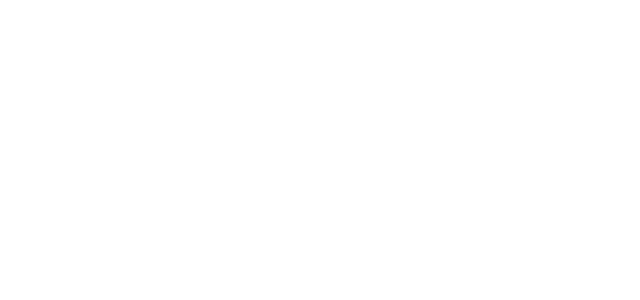
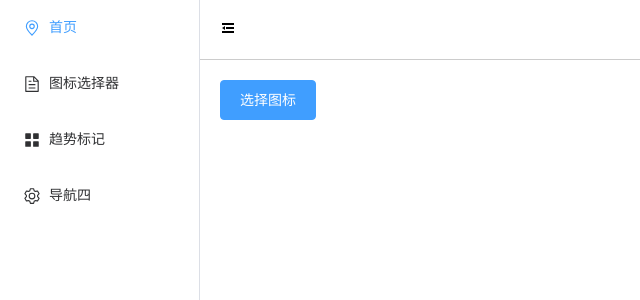
Before and after one commit to shiojiang/j3-components, a Vue app: page /chooseIcon in a window 1280 px wide. Before the commit this address had no page. Shown: the top 300 px of the page, without its empty margins (0-640 px from the left). Built offline with nearby package versions, Linux system fonts and the light colour scheme.

Commit message:
完成chooseIcon-对话框组件

```diff
--- /dev/null
+++ b/src/components/chooseIcon/src/index.vue
@@ -0,0 +1,43 @@
+<template>
+  <!-- 对话框按钮 -->
+  <el-button
+    type="primary"
+    size="large"
+    @click="handlePopup">
+    <slot></slot>
+  </el-button>
+  <!-- 对话框 -->
+  <el-dialog :title="title" v-model="dialogVisible"></el-dialog>
+</template>
+
+<script lang="ts" setup>
+import { watch, ref } from 'vue'
+
+let props = defineProps<{
+  title: string,
+  visible: boolean,
+}>()
+let emits = defineEmits(['update:visible'])
+
+// 不直接修改props 拷贝一份props.visible让v-model绑定
+let dialogVisible = ref<boolean>(props.visible)
+// 修改父组件数据
+const handlePopup = () => {
+  emits('update:visible', !dialogVisible.value)
+}
+// 监听props.visible变化
+// 只监听传入props的初始值 用来同步dialogVisible
+// 技巧：两次监听
+// 只有第一次变化与父组件传递props有关 后面都是操作组件内部dialogVisible
+watch(() => props.visible, val => {
+  dialogVisible.value = val
+})
+// 监听dialogVisible 用来同步v-model
+watch(dialogVisible, val => {
+  emits('update:visible', val)
+})
+</script>
+
+<style lang="scss" scoped>
+
+</style>
--- a/src/router/index.ts
+++ b/src/router/index.ts
@@ -13,6 +13,10 @@
       {
         path: '/',
         component: Home
+      },
+      {
+        path: '/chooseIcon',
+        component: () => import('./views/chooseIcon/index.vue')
       }
     ]
   }
--- /dev/null
+++ b/src/router/views/chooseIcon/index.vue
@@ -0,0 +1,16 @@
+<template>
+  <div>
+    <j3-choose-icon title="选择图标" v-model:visible="visible">选择图标</j3-choose-icon>
+  </div>
+</template>
+
+<script lang="ts" setup>
+import j3ChooseIcon from '../../../components/chooseIcon/src/index.vue'
+import { ref } from 'vue'
+let visible = ref<boolean>(false)
+
+</script>
+
+<style lang="scss" scoped>
+
+</style>
```
